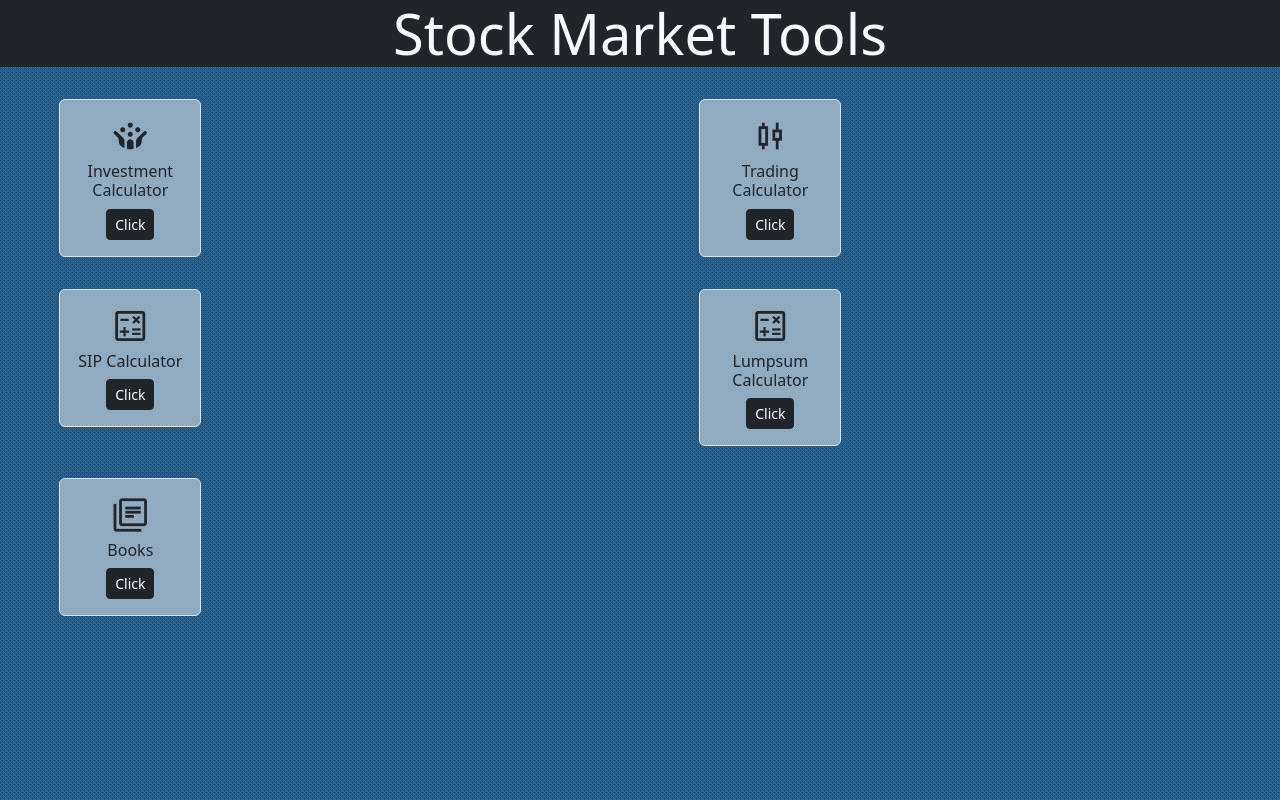
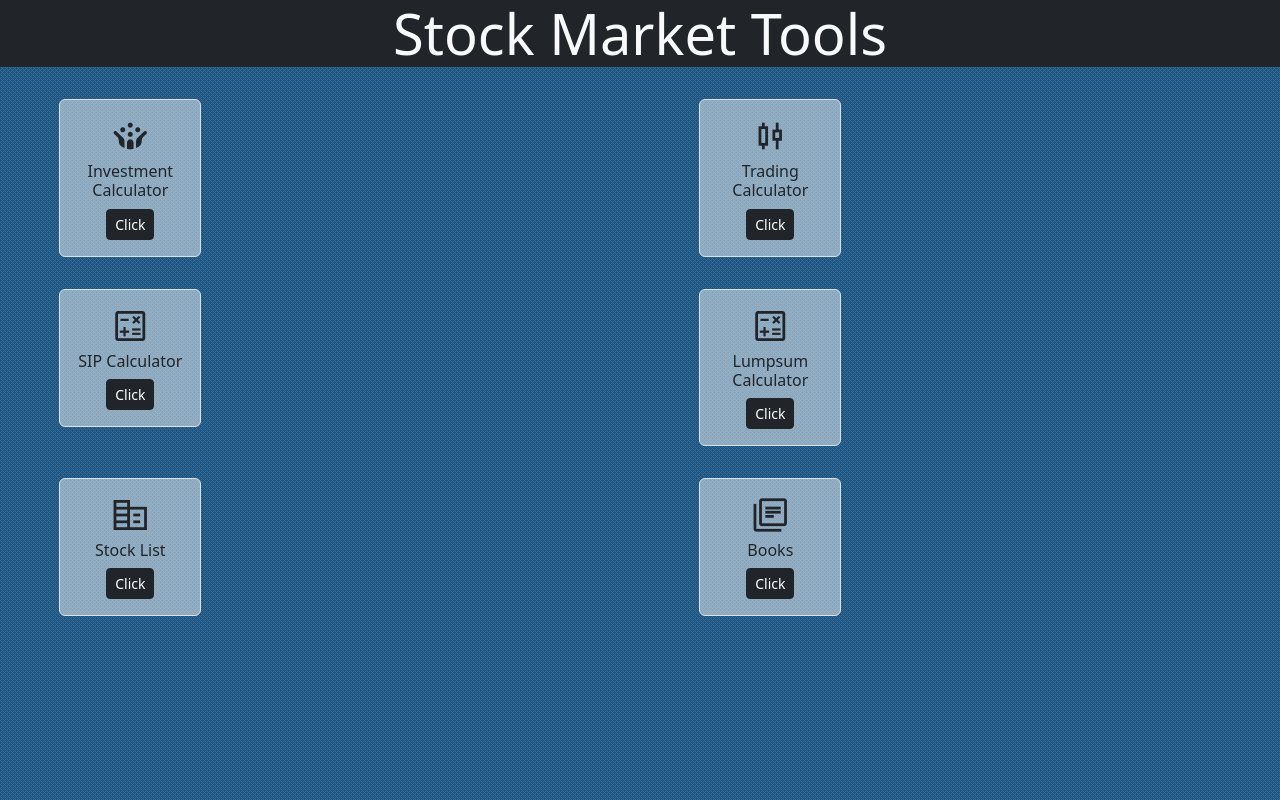
Before and after one commit to cr3992/stock-market-tools, a plain HTML site: page index.html in a window 1280 px wide. Drawn offline with nearby package versions, Linux system fonts and the light colour scheme.

Commit message:
Update index.html
added the stock list

```diff
--- a/index.html
+++ b/index.html
@@ -93,6 +93,20 @@
                     <div class="col-md-4">
                       <div class="card border rounded-2 offset-sm-3 mt-4 bg-muted bg-light bg-opacity-50 text-dark">
                         <div class="card-body text-center">
+                          <span class="material-symbols-outlined" style="font-size:40px;">corporate_fare</span>
+                          <h6 class="card-title text-dark">Stock List</h6>
+                          <a href="https://cr3992.github.io/stock-list/" class="btn btn-dark btn-sm">Click</a>
+                        </div>
+                      </div>
+                    </div>
+                </div>
+            </div>
+
+              <div class="col-6">
+                <div class="row">
+                    <div class="col-md-4">
+                      <div class="card border rounded-2 offset-sm-3 mt-4 bg-muted bg-light bg-opacity-50 text-dark">
+                        <div class="card-body text-center">
                           <span class="material-symbols-outlined" style="font-size:40px;">library_books</span>
                           <h6 class="card-title text-dark">Books</h6>
                           <a href="https://cr3992.github.io/books/" class="btn btn-dark btn-sm">Click</a>
```
